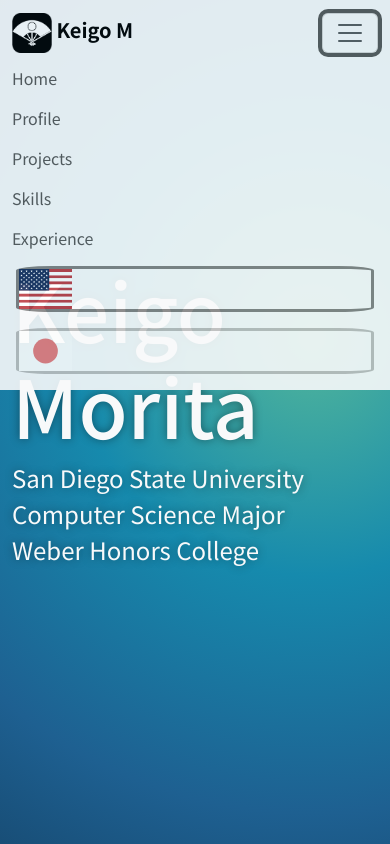
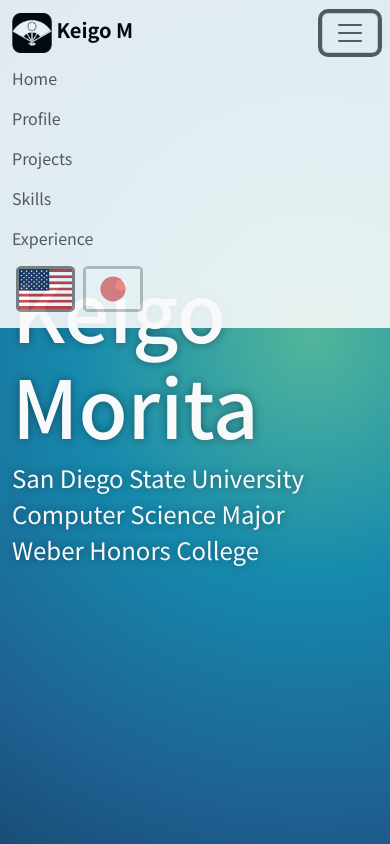
Before and after one commit to Kekechi/Portfolio, a React (Vite) app: page /en in a window 390 px wide. Both pictures are taken after a click on the button 350 px from the left and 33 px from the top of the page. Shown: the top 844 px of the page. Built offline with nearby package versions, Linux system fonts and the light colour scheme.

Commit message:
country flag horizontal stack on mobile

```diff
--- a/src/Components/Nav/Nav.jsx
+++ b/src/Components/Nav/Nav.jsx
@@ -40,7 +40,7 @@ function Nav() {
               Experience
             </BootNav.Link>
           </BootNav>
-          <BootNav>
+          <BootNav className="flex-row">
             <BootNav.Link
               as={HashLink}
               to={"/en" + location.pathname.slice(3)}
```
